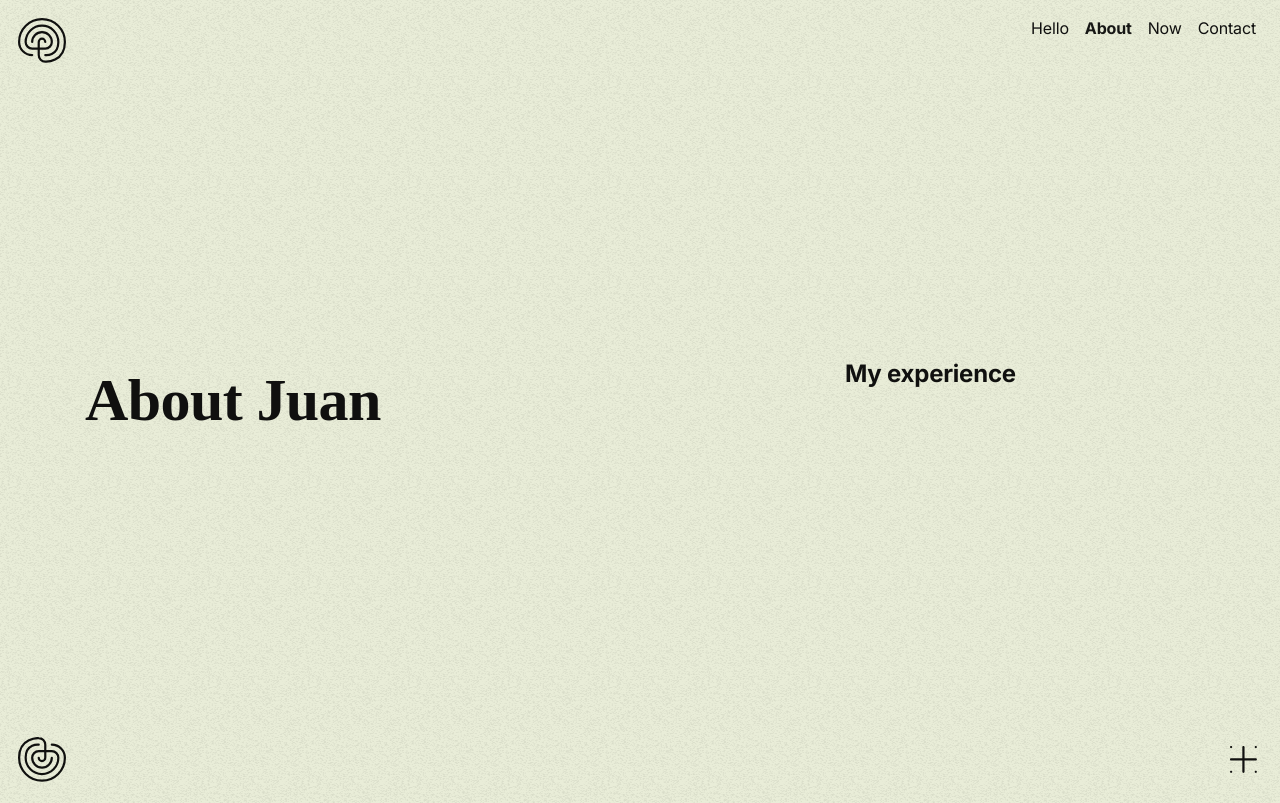
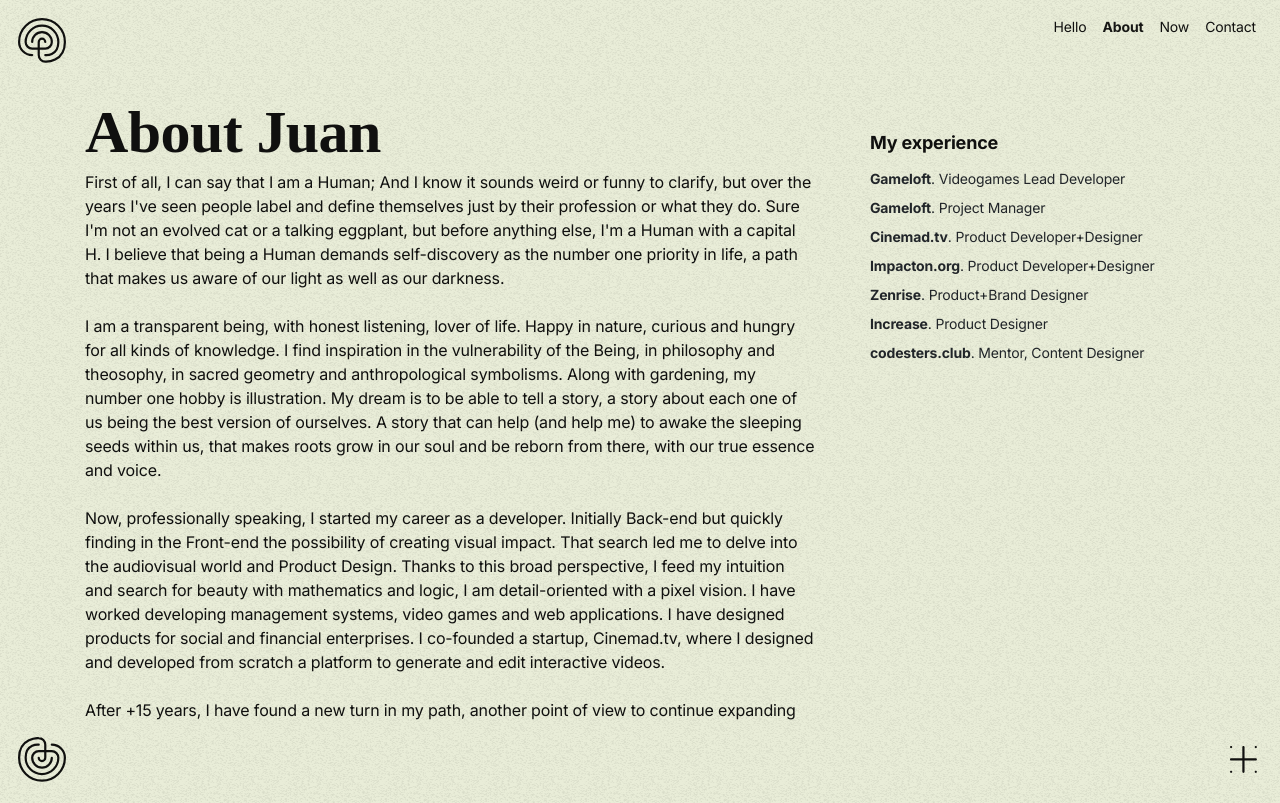
Before and after one commit to juanmanuelynz/juanmanuelynz.github.io, a plain HTML site: page about.html in a window 1280 px wide. Shown: the top 803 px of the page. Drawn offline with nearby package versions, Linux system fonts and the light colour scheme; a web font is replaced by a local one.

Commit message:
add about section

```diff
--- a/about.html
+++ b/about.html
@@ -61,22 +61,40 @@
         </nav>
     </div>
 
-    <div class="container">
+    <div class="container main">
         <div class="row justify-content-md-center">
             <div class="col-lg-8">
                 <h2 class="">About Juan</h2>
                 <p class="">
-
+                First of all, I can say that I am a Human; And I know it sounds weird or funny to clarify, but over the years I've seen people label and define themselves just by their profession or what they do. Sure I'm not an evolved cat or a talking eggplant, but before anything else, I'm a Human with a capital H. I believe that being a Human demands self-discovery as the number one priority in life, a path that makes us aware of our light as well as our darkness.
+                </p>
+                <p class="">
+                I am a transparent being, with honest listening, lover of life. Happy in nature, curious and hungry for all kinds of knowledge. I find inspiration in the vulnerability of the Being, in philosophy and theosophy, in sacred geometry and anthropological symbolisms.
+                Along with gardening, my number one hobby is illustration. My dream is to be able to tell a story, a story about each one of us being the best version of ourselves. A story that can help (and help me) to awake the sleeping seeds within us, that makes roots grow in our soul and be reborn from there, with our true essence and voice.
+                </p>
+                <p class="">
+                Now, professionally speaking, I started my career as a developer. Initially Back-end but quickly finding in the Front-end the possibility of creating visual impact. That search led me to delve into the audiovisual world and Product Design. Thanks to this broad perspective, I feed my intuition and search for beauty with mathematics and logic, I am detail-oriented with a pixel vision.
+                I have worked developing management systems, video games and web applications. I have designed products for social and financial enterprises. I co-founded a startup, Cinemad.tv, where I designed and developed from scratch a platform to generate and edit interactive videos.
+                </p>
+                <p class="">
+                After +15 years, I have found a new turn in my path, another point of view to continue expanding my gaze. A challenge that has taken me from Buenos Aires to Tallinn, to join as a mentor at codesters.club, with the purpose of leading youngsters in secondary schools through the process of ideating, designing and developing digital products.
                 </p>
             </div>
-            <div class="col-lg-4">
-                <h3 class="">My experience</h3>
-
+            <div class="col-lg-4 side-col">
+                <h4 class="">My experience</h4>
+                <ul class="no-bullets">
+                    <li><span>Gameloft</span>. Videogames Lead Developer</li>
+                    <li><span>Gameloft</span>. Project Manager</li>
+                    <li><span>Cinemad.tv</span>. Product Developer+Designer</li>
+                    <li><span>Impacton.org</span>. Product Developer+Designer</li>
+                    <li><span>Zenrise</span>. Product+Brand Designer</li>
+                    <li><span>Increase</span>. Product Designer</li>
+                    <li><span>codesters.club</span>. Mentor, Content Designer</li>
+                </ul>
             </div>
 
         </div>
     </div>
-
 
     <div id="grain"></div>
 
--- a/css/style.scss
+++ b/css/style.scss
@@ -11,40 +11,6 @@ $color-sonicSilver: #777777;
 $color-white: #FAFAFA;
 $color-black: #10100F;
 
-
-.space {
-  height: 720px;
-}
-
-/* BODY - Background */
-body {
-    position: relative;
-    padding: 18px;
-    background-color: $color-whiteMana;
-    width: 100%;
-    height: 100vh;
-    overflow: hidden;
-
-    display: flex;
-    flex-direction: column;
-    justify-content: center;
-
-    font-family: 'Inter', helvetica, sans-serif;
-    letter-spacing: -0.01em;
-}
-
-#grain{
-    z-index:-1;
-    content:"";
-    position: absolute;
-    width: 300vw;
-    height: 310vh;
-    left: -50%;
-    top: -50%;
-    opacity: 0.18;
-    background-image: url('/assets/grain-black.png');
-    background-repeat: repeat;
-}
 
 /* GUI */
 #gui {
@@ -114,6 +80,50 @@ body {
     }
 }
 
+/* BODY - Background */
+body {
+    position: relative;
+    padding: 18px;
+    background-color: $color-whiteMana;
+    width: 100%;
+    height: 100vh;
+    overflow: hidden;
+
+    display: flex;
+    flex-direction: column;
+    justify-content: center;
+
+    font-family: 'Inter', helvetica, sans-serif;
+    letter-spacing: -0.01em;
+}
+
+#grain{
+    z-index:-1;
+    content:"";
+    position: absolute;
+    width: 300vw;
+    height: 310vh;
+    left: -50%;
+    top: -50%;
+    opacity: 0.18;
+    background-image: url('/assets/grain-black.png');
+    background-repeat: repeat;
+}
+
+.container {
+    &.main {
+        height: 100%;
+        overflow: scroll;
+        margin-top: 60px;
+        margin-bottom: 60px;
+    }
+
+    .side-col {
+//        border-left: 1px solid $color-black;
+        padding: 16px 40px;
+        margin-top: 24px;
+    }
+}
 
 
 /* TEXT */
@@ -148,6 +158,15 @@ h3 {
   margin: 16px 0 8px;
 }
 
+h4 {
+  font-family: 'Inter', helvetiva, sans-serif;
+  font-weight: 700;
+  font-size: 18px;
+  letter-spacing: -0.01em;
+  line-height: 100%;
+  margin: 16px 0 8px;
+}
+
 p {
   line-height: 150%;
   font-size: 16px;
@@ -169,10 +188,26 @@ a {
     .underline {
         display: block;
         position: absolute;
-        bottom: -1px;
+        bottom: -1.8px;
         left: 0; // Animated via JS
         width: 0; // Animated via JS
         height: 2px;
         background-color: $color-black;
     }
 }
+
+ul {
+    &.no-bullets {
+        list-style-type: none;
+        padding: 0;
+        margin-top: 16px;
+    }
+    li {
+        margin-bottom: 8px;
+        font-size: 14px;
+
+        span {
+            font-weight: 700;
+        }
+    }
+}
--- a/scripts/script.js
+++ b/scripts/script.js
@@ -37,8 +37,8 @@ document.addEventListener("DOMContentLoaded", function(event) {
         anime({
           targets: path,
           strokeDashoffset: [0, anime.setDashoffset],
-          easing: 'easeInOutSine',
-          duration: 1000,
+          easing: 'easeInOutQuint',
+          duration: 1200,
           delay: function(el, i) { return i * 150 },
           direction: 'alternate',
           loop: false,
@@ -46,7 +46,7 @@ document.addEventListener("DOMContentLoaded", function(event) {
             anime({
               targets: path,
               strokeDashoffset: [anime.setDashoffset, 0],
-              easing: 'easeInOutSine',
+              easing: 'easeInExpo',
               duration: 1000,
               delay: 1000,
               direction: 'alternate',
```
Also changed, not shown: index.html (+5 -1 lines), css/style.css, 1 other file.
